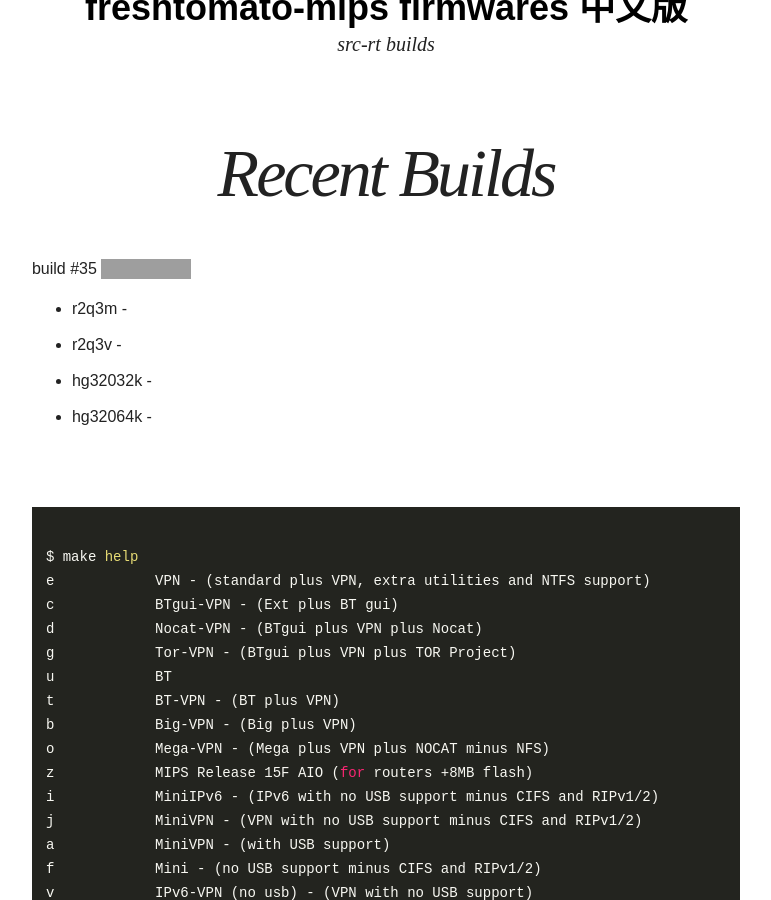
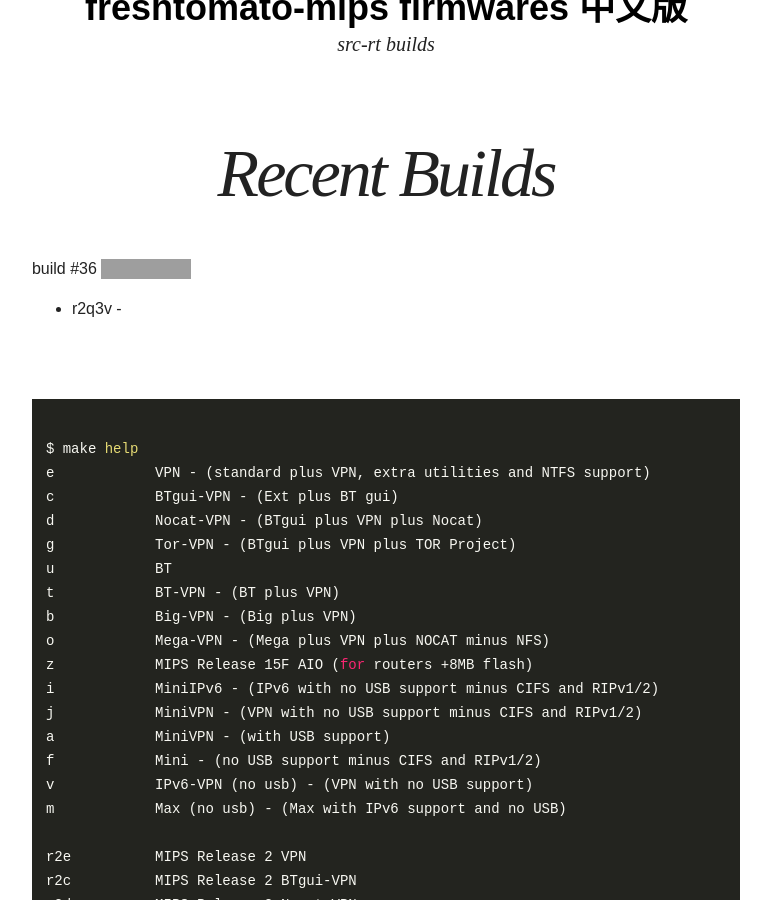
Before and after one commit to oglopss/freshtomato-mips-ci-jekyll, a Jekyll site: the page built from index.html, in a window 1280 px wide and 900 px high, scrolled down 339 px. Shown: the whole window, without its empty margins (254-1025 px from the left). Built offline with Jekyll 4.4.1, drawn with Linux system fonts in a browser that asks for light colours; nearby versions of some CDN libraries; grey boxes are pictures that could not be loaded.

Commit message:
Travis build 36 r2q3v pushed to gh-pages

```diff
--- a/_data/ss.yml
+++ b/_data/ss.yml
@@ -1,6 +1,3 @@
-build: 35
+build: 36
 files:
-  - 0005 hg32064k
-  - 0002 r2q3m
-  - 0004 hg32032k
   - 0003 r2q3v
```
